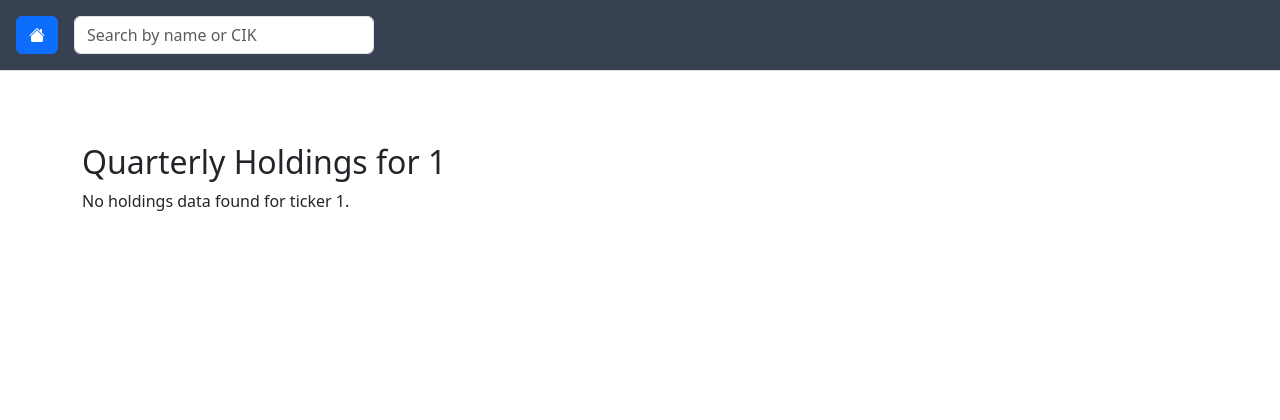
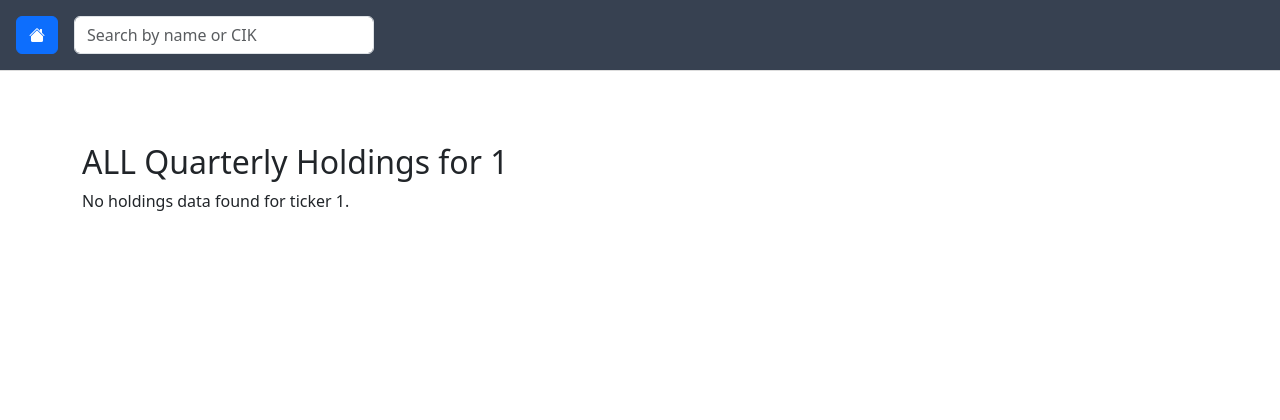
Before and after one commit to andreiCiocirlan/quarterly_holdings, a Flask app: page /tickers/1/quarterly_holdings in a window 1280 px wide. Shown: the top 420 px of the page. Run offline with Flask 3, Linux system fonts and the light colour scheme; data that the repository does not hold is empty; some libraries are stand-ins or nearby versions.

Commit message:
all quarterly holdings

```diff
--- a/src/web/templates/ticker_holdings.html
+++ b/src/web/templates/ticker_holdings.html
@@ -1,12 +1,12 @@
 {% extends 'base.html' %}
 
 {% block title %}
-  Quarterly Holdings for {{ ticker }}
+  ALL Quarterly Holdings for {{ ticker }}
 {% endblock %}
 
 {% block content %}
 
-  <h2>Quarterly Holdings for {{ ticker }}</h2>
+  <h2>ALL Quarterly Holdings for {{ ticker }}</h2>
 
   {% if holdings %}
   <table class="table table-striped table-hover table-sm">
```
